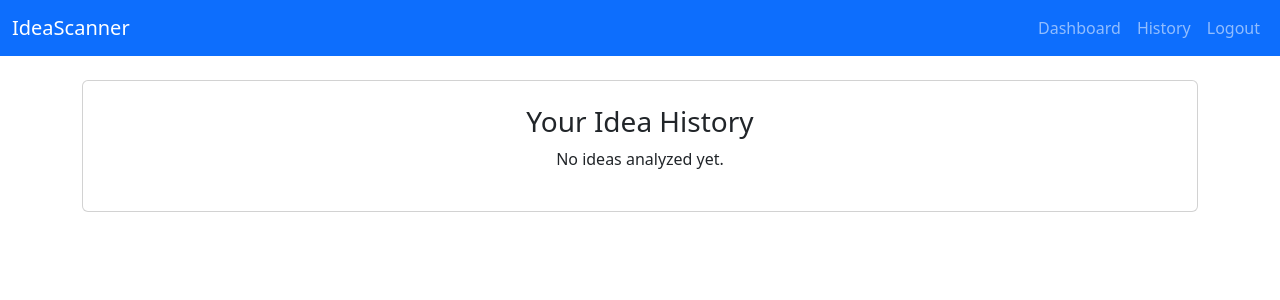
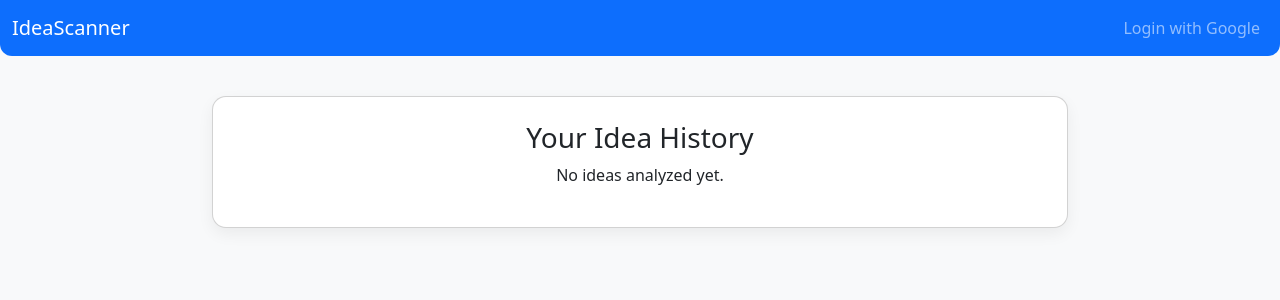
Before and after one commit to kasturimo/IdeaScanner, a Flask app: page /history in a window 1280 px wide. Shown: the top 300 px of the page. Run offline with Flask 3, Linux system fonts and the light colour scheme; the visitor is signed in with stand-in values (Sample User, id 1).

Commit message:
Update base.html

```diff
--- a/templates/base.html
+++ b/templates/base.html
@@ -1,36 +1,42 @@
-<!DOCTYPE html>
+<!doctype html>
 <html lang="en">
   <head>
-  <meta charset="UTF-8">
-  <meta name="viewport" content="width=device-width, initial-scale=1.0">
-  <title>{{ title if title else "IdeaScanner" }}</title>
+    <title>{{ title or "IdeaScanner" }}</title>
+    <meta name="viewport" content="width=device-width,initial-scale=1" />
     <link href="https://cdn.jsdelivr.net/npm/bootstrap@5.3.0/dist/css/bootstrap.min.css" rel="stylesheet">
-  <link href="{{ url_for('static', filename='style.css') }}" rel="stylesheet">
+    <style>
+      body { background: #f8f9fa; }
+      .container { max-width: 880px; margin-top: 40px; }
+      .card { border-radius: 14px; box-shadow: 0 6px 16px rgba(0,0,0,0.06); }
+      .navbar { border-radius: 0 0 12px 12px; }
+    </style>
   </head>
   <body>
     <nav class="navbar navbar-expand-lg navbar-dark bg-primary">
       <div class="container-fluid">
         <a class="navbar-brand" href="/">IdeaScanner</a>
-      <button class="navbar-toggler" type="button" data-bs-toggle="collapse" data-bs-target="#navbarNav">
+        <button class="navbar-toggler" type="button" data-bs-toggle="collapse" data-bs-target="#nav">
           <span class="navbar-toggler-icon"></span>
         </button>
-      <div class="collapse navbar-collapse" id="navbarNav">
+        <div class="collapse navbar-collapse" id="nav">
           <ul class="navbar-nav ms-auto">
-          {% if 'user_id' in session %}
+            {% if user %}
               <li class="nav-item"><a class="nav-link" href="/dashboard">Dashboard</a></li>
               <li class="nav-item"><a class="nav-link" href="/history">History</a></li>
+              <li class="nav-item"><a class="nav-link" href="/pricing">Pricing</a></li>
+              <li class="nav-item"><a class="nav-link" href="/profile">Profile</a></li>
               <li class="nav-item"><a class="nav-link" href="/logout">Logout</a></li>
             {% else %}
-          <li class="nav-item"><a class="nav-link" href="/login">Login</a></li>
-          <li class="nav-item"><a class="nav-link" href="/signup">Signup</a></li>
+              <li class="nav-item"><a class="nav-link" href="/login">Login with Google</a></li>
             {% endif %}
           </ul>
         </div>
       </div>
     </nav>
 
-  <div class="container mt-4">
+    <div class="container">
       {% block content %}{% endblock %}
     </div>
+    <script src="https://cdn.jsdelivr.net/npm/bootstrap@5.3.0/dist/js/bootstrap.bundle.min.js"></script>
   </body>
 </html>
```
Lines whose indentation alone changed are shown as unchanged.
